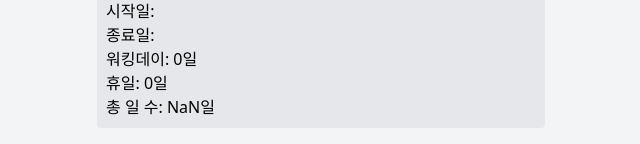
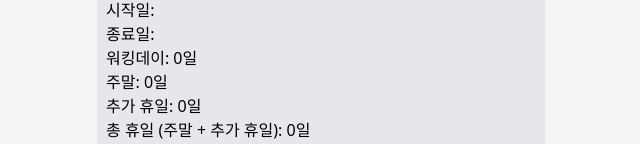
Before and after one commit to fabric0de/every-calculator, a Next.js app: page /working-day in a window 1280 px wide. Both pictures are taken after a click on the button "계산". Shown: the part 655-799 px from the top of the page, without its empty margins (319-959 px from the left). Built offline with nearby package versions, Linux system fonts and the light colour scheme; no server answers.

Commit message:
feat: 워킹데이 계산기에 주말 포함 휴일 표시 기능 추가

```diff
--- a/src/components/WorkingDayCalculator.tsx
+++ b/src/components/WorkingDayCalculator.tsx
@@ -9,42 +9,57 @@ const WorkingDayCalculator = () => {
   const [holidayList, setHolidayList] = useState<Date[]>([]);
   const [results, setResults] = useState<{
     workingDays?: number;
-    holidaysCount?: number;
+    weekends?: number;
+    manualHolidays?: number;
+    totalHolidays?: number;
     totalDays?: number;
   }>({});
 
-  const calculateWorkingDays = (start: Date, end: Date, holidays: Date[]) => {
-    let count = 0;
+  const calculateWorkingDays = (
+    start: Date,
+    end: Date,
+    holidays: Date[]
+  ): { workingDays: number; weekends: number } => {
+    let workingDays = 0;
+    let weekends = 0;
     let currentDate = new Date(start);
     const holidaySet = new Set(holidays.map((date) => date.toDateString()));
 
     while (currentDate <= end) {
       const day = currentDate.getDay();
-      if (
-        day !== 0 &&
-        day !== 6 &&
-        !holidaySet.has(currentDate.toDateString())
-      ) {
-        count++;
+      if (day === 0 || day === 6) {
+        weekends++;
+      } else if (!holidaySet.has(currentDate.toDateString())) {
+        workingDays++;
       }
       currentDate.setDate(currentDate.getDate() + 1);
     }
 
-    return count;
+    return { workingDays, weekends };
   };
 
   const handleCalculate = () => {
     const start = new Date(startDate);
     const end = new Date(endDate);
 
-    const workingDays = calculateWorkingDays(start, end, holidayList);
-    const holidaysCount = holidayList.filter(
-      (date) => date >= start && date <= end
+    const { workingDays, weekends } = calculateWorkingDays(
+      start,
+      end,
+      holidayList
+    );
+    const manualHolidays = holidayList.filter(
+      (date) => date >= start && date <= end && ![0, 6].includes(date.getDay()) // 주말이 아닌 날만 카운트
     ).length;
     const totalDays =
       (end.getTime() - start.getTime()) / (1000 * 3600 * 24) + 1;
 
-    setResults({ workingDays, holidaysCount, totalDays });
+    setResults({
+      workingDays,
+      weekends,
+      manualHolidays,
+      totalHolidays: weekends + manualHolidays,
+      totalDays,
+    });
   };
 
   const addHoliday = () => {
@@ -141,7 +156,9 @@ const WorkingDayCalculator = () => {
             <p>시작일: {startDate}</p>
             <p>종료일: {endDate}</p>
             <p>워킹데이: {results.workingDays}일</p>
-            <p>휴일: {results.holidaysCount}일</p>
+            <p>주말: {results.weekends}일</p>
+            <p>추가 휴일: {results.manualHolidays}일</p>
+            <p>총 휴일 (주말 + 추가 휴일): {results.totalHolidays}일</p>
             <p>총 일 수: {results.totalDays}일</p>
           </div>
         )}
```
Also changed, not shown: public/robot.txt (deleted).
